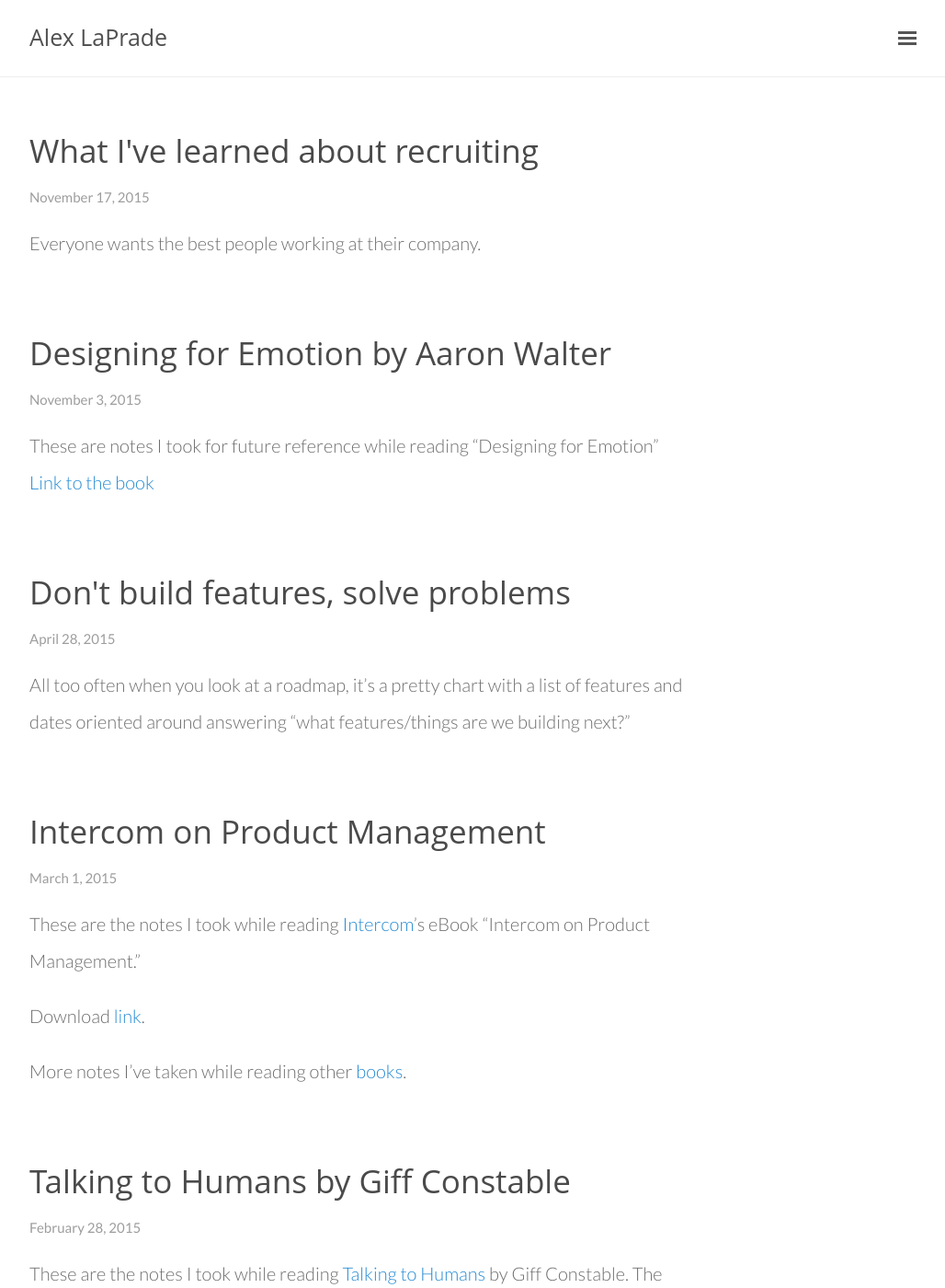
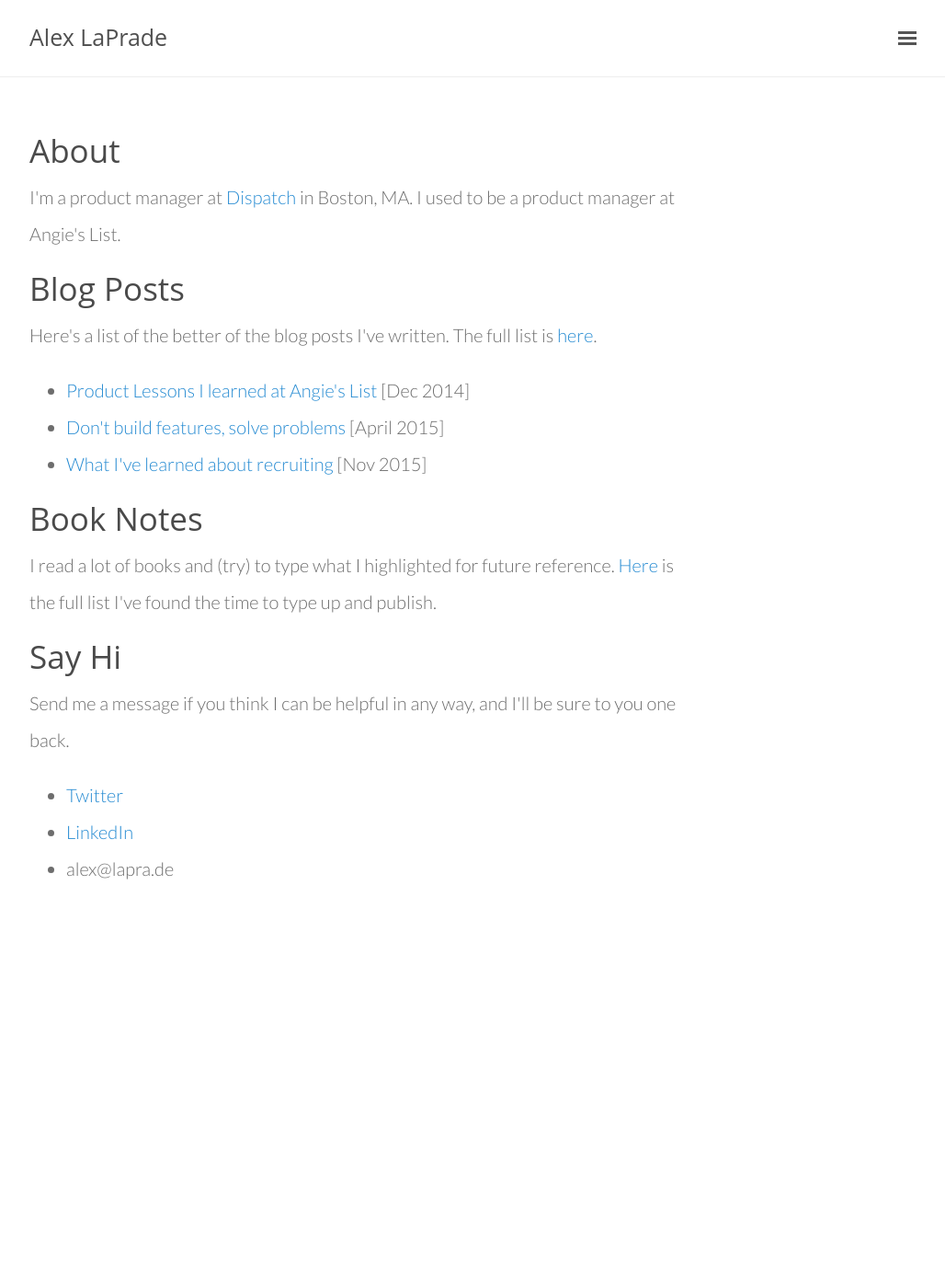
Before and after one commit to laprade/laprade.github.io, a Jekyll site: the page built from index.html, in a window 1280 px wide and 1400 px high. Shown: the whole window at 92% size, without its empty margins (248-1276 px from the left). Built offline with Jekyll 4.4.1, drawn with Linux system fonts in a browser that asks for light colours; the list of posts is cut into pages by our own code; some of the changed text lies outside the part shown.

Commit message:
adding a temporary index.html update page

```diff
--- a/index.html
+++ b/index.html
@@ -2,46 +2,36 @@
 layout: default
 title: Home
 ---
-
-<div class="posts">
-  {% for post in paginator.posts %}
-  <article class="post">
-    <h1 class="post-title">
-      <a href="{{ post.url }}">
-        {{ post.title }}
-      </a>
-    </h1>
-
-    <!-- <time datetime="{{ page.date | date: '%B %d, %Y' }}" class="post-date">{{ page.date | date: '%B %d, %Y' }}</time> -->
-
-     <time datetime="{{ post.date | date_to_xmlschema }}" class="post-date">{{ post.date | date: '%B %-d, %Y' }}</time>
-
-<div class="post-content-truncate">
-  {% if post.content contains "<!-- more -->" %}
-    {{ post.content | split:"<!-- more -->" | first % }}
-  {% else %}
-    {{ post.content | strip_html | truncatewords:100 }}
-  {% endif %}
-</div>
-<!-- Formatting for the more tag from => http://truongtx.me/2013/05/01/jekyll-read-more-feature-without-any-plugin/ -->
-
-  </article>
-  {% endfor %}
-</div>
-
-<div class="pagination">
-  {% if paginator.next_page %}
-    <a class="pagination-item older" href="{{ site.baseurl }}page{{paginator.next_page}}">Older</a>
-  {% else %}
-    <span class="pagination-item older">Older</span>
-  {% endif %}
-  {% if paginator.previous_page %}
-    {% if paginator.page == 2 %}
-      <a class="pagination-item newer" href="{{ site.baseurl }}">Newer</a>
-    {% else %}
-      <a class="pagination-item newer" href="{{ site.baseurl }}page{{paginator.previous_page}}">Newer</a>
-    {% endif %}
-  {% else %}
-    <span class="pagination-item newer">Newer</span>
-  {% endif %}
-</div>
+<section class="row">
+    <h1>About</h1>
+    <p class="span4 no-pad">I'm a product manager at <a href="http://dispatch.me">Dispatch</a> in Boston, MA. I used to be a product manager at Angie's List.</p>
+</section>
+<section id="blog-list" class="row">
+    <h1>Blog Posts</h1>
+    <p>Here's a list of the better of the blog posts I've written. The full list is <a href="/blog-posts">here</a>.</p>
+    <ul class="span4 unstyled">
+        <li>
+            <a href="/product-lessons-angies-list/">Product Lessons I learned at Angie's List</a> [Dec 2014]
+        </li>
+        <li>
+            <a href="/solve-problems">Don't build features, solve problems</a> [April 2015]
+        </li>
+        <li>
+            <a href="/recruiting">What I've learned about recruiting</a> [Nov 2015]
+        </li>
+    </ul>
+</section>
+<section class="row">
+    <h1>Book Notes</h1>
+            <p>I read a lot of books and (try) to type what I highlighted for future reference. <a href="/book-notes">Here</a> is the full list I've found the time to type up and publish.
+            </p>
+</section>
+<section class="row">
+    <h1>Say Hi</h1>
+    <p>Send me a message if you think I can be helpful in any way, and I'll be sure to you one back.</p>
+    <ul>
+        <li><a href="https://twitter.com/alexlaprade">Twitter</a></li>
+        <li><a href="http://www.linkedin.com/in/alexlaprade">LinkedIn</a></li>
+        <li>alex@lapra.de</li>
+    </ul>
+</section>
```
Also changed, not shown: blog-posts.md (+1 -1 lines).
